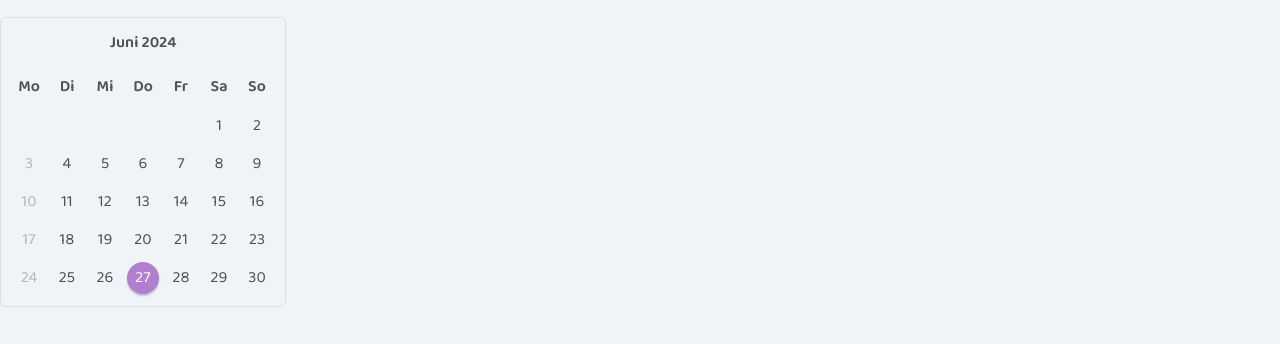
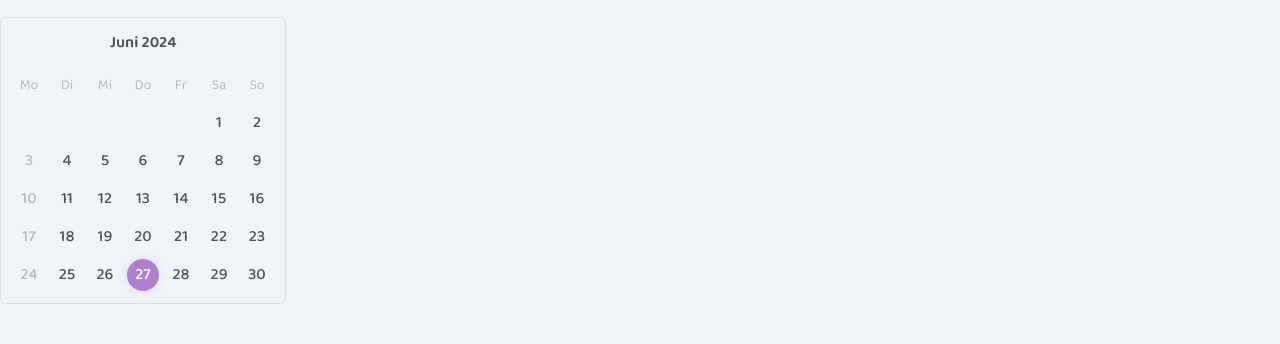
Before and after one commit to steagly/babybeach-dashboard, a React (Vite) app: page /landing in a window 1280 px wide. Shown: the part 193-537 px from the top of the page. Built offline with nearby package versions, Linux system fonts and the light colour scheme; no server answers.

Commit message:
styles: a few small styling changes

```diff
--- a/src/components/datePicker.module.css
+++ b/src/components/datePicker.module.css
@@ -27,7 +27,7 @@
 }
 
 .date_day {
-  font-weight: 400;
+  font-weight: 500;
   display: flex;
   align-items: center;
   justify-content: center;
@@ -35,6 +35,7 @@
   height: 32px;
   border-radius: 100%;
   cursor: pointer;
+  color: #525252;
   transition: all 0.3s;
 }
 
@@ -42,14 +43,16 @@
   display: flex;
   align-items: center;
   justify-content: center;
-  font-weight: 600;
+  font-weight: 400;
+  font-size: 14px;
+  color: #b9b7b7;
   padding: 4px;
 }
 
 .selected {
   color: white;
   background-color: #b17ed0;
-  box-shadow: 0px 2px 2px 0px rgba(0, 0, 0, 0.2);
+  box-shadow: 0px 0px 10px 0px rgba(0, 0, 0, 0.1);
 }
 
 .inactive {
```
